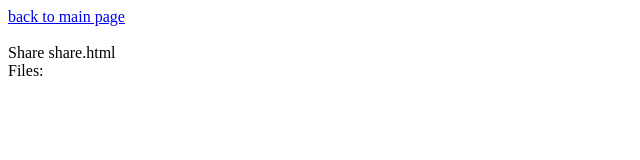
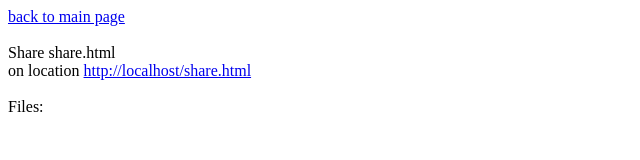
Before and after one commit to juissi999/pikashare, a website: page share.html in a window 1280 px wide. Shown: the whole page, without its empty margins (0-640 px from the left). Drawn offline with nearby package versions, Linux system fonts and the light colour scheme; files whose address does not match are found by name.

Commit message:
Add  page address display to sharepage

```diff
--- a/share.html
+++ b/share.html
@@ -10,12 +10,18 @@
 
 <body>
   <a href="/">back to main page</a>
+
   <br>
   <br>
   Share <span id="shareId"></span>
   <br>
+  on location
+  <span id="shareAddr"></span>
+  <br>
+  <br>
   Files:
   <div id="files"></div>
+
 
   <script src="https://unpkg.com/axios/dist/axios.min.js"></script>
   <script>
@@ -23,13 +29,16 @@
       var currentLocation = window.location;
       addrElements = currentLocation.pathname.split("/")
       shareEl = document.getElementById("shareId")
+      shareAddrEl = document.getElementById("shareAddr")
       filesEl = document.getElementById("files")
       shareId = addrElements.at(-1)
       shareEl.innerHTML = addrElements.at(-1)
 
+      shareAddr = window.location.href
+      shareAddrEl.innerHTML = `<a href="${shareAddr}">${shareAddr}</a>`
+
       async function getShare(id) {
         const response = await axios.get(`/shares/${id}`)
-        console.log(response.status)
 
         let data = null
         if (response.status === 200) {
```
